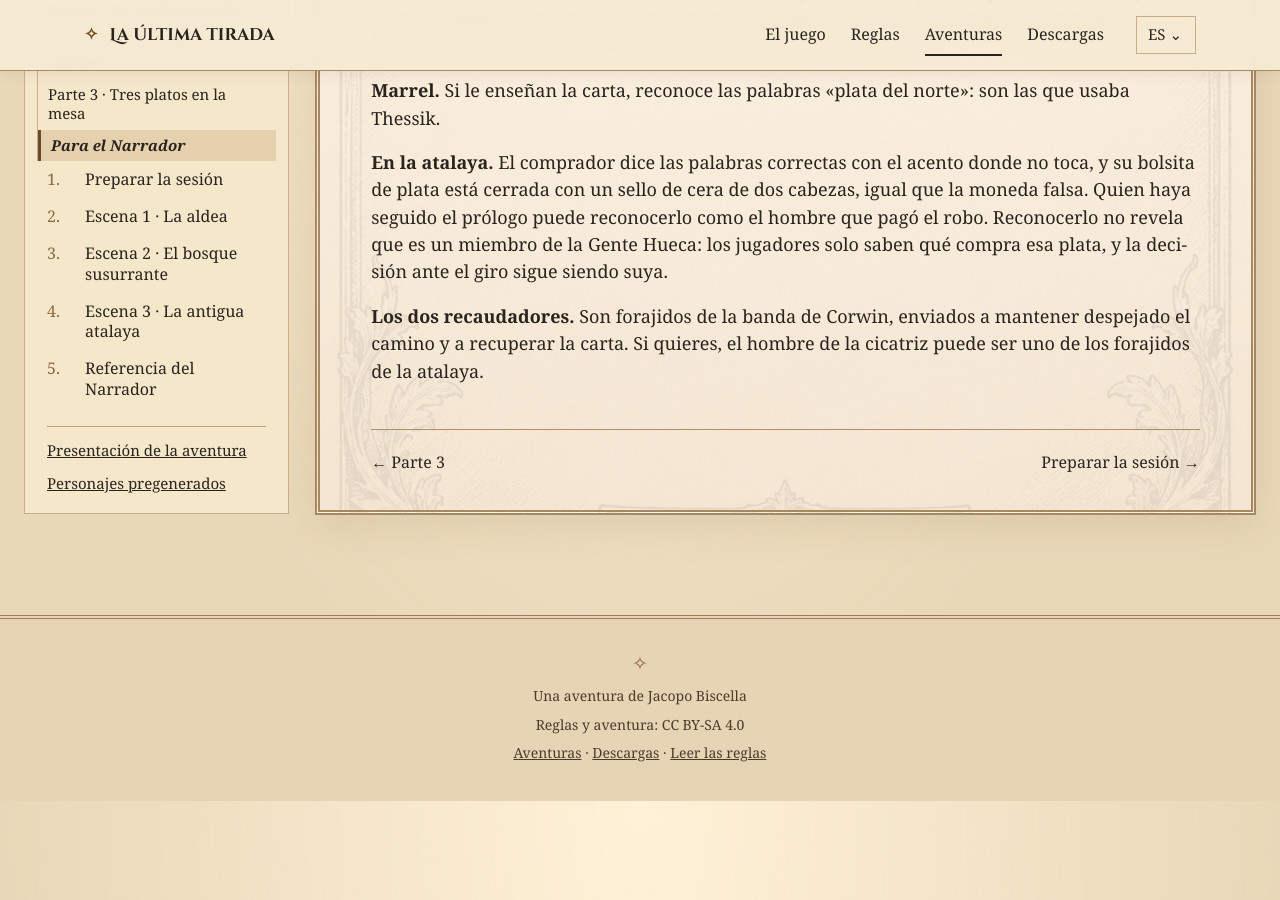
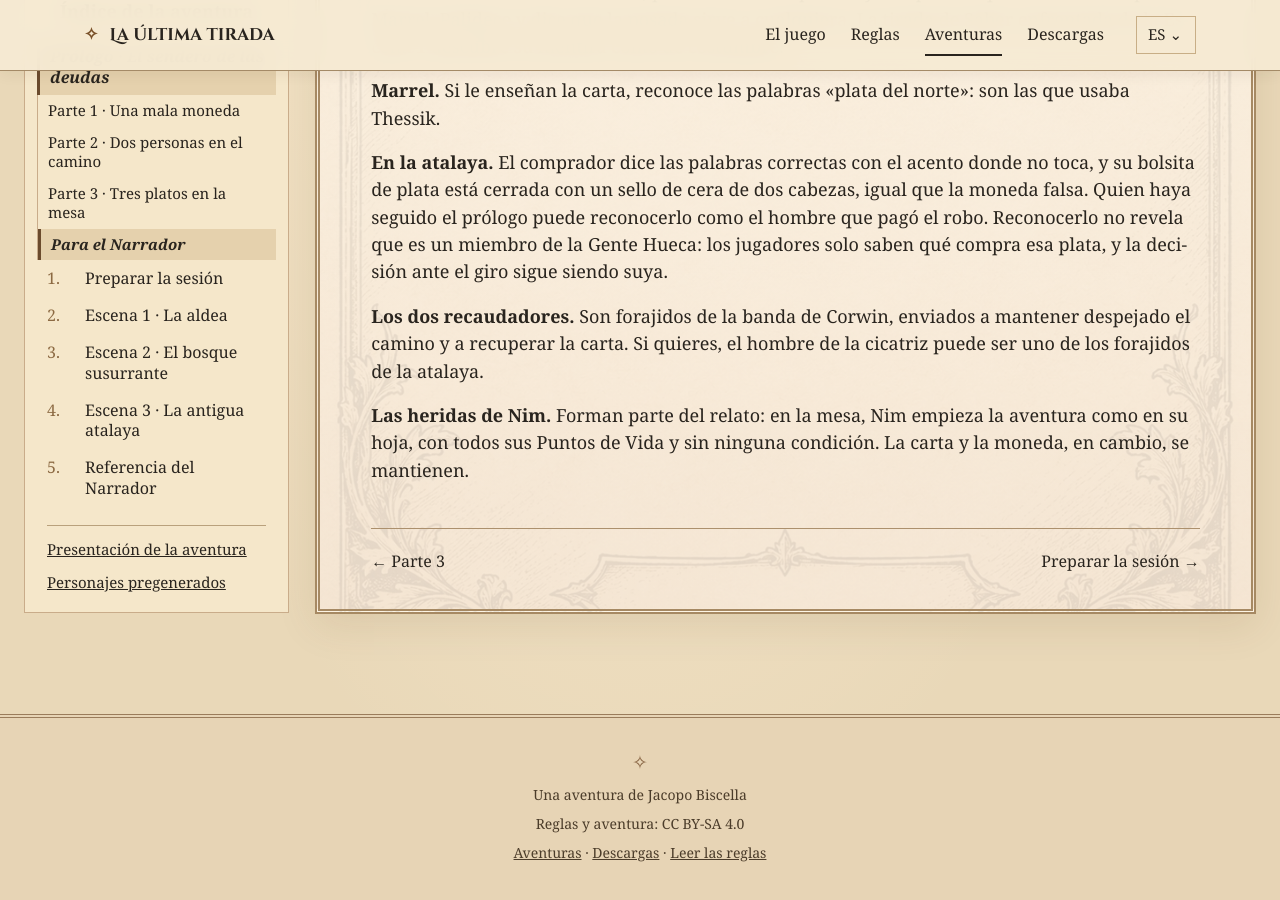
Before and after one commit to jbiscella/at-the-last-throw, a Jekyll site: the page built from docs/es/adventures/the-bell-of-hollow-hearth/prologue/04.html, in a window 1280 px wide and 900 px high, scrolled down 618 px. Built offline with Jekyll 4.4.1, drawn with Linux system fonts in a browser that asks for light colours; some web fonts are replaced.

Commit message:
Prologue: Nim's wounds do not carry into the adventure (review finding 1)
The combat box leaves Nim at 2 HP, Battered, with an injured shoulder, and the
story goes straight to the village, while her published sheet starts her at
4 HP. "For the Narrator" now says, in all six languages, that her wounds belong
to the story: at the table she starts the adventure as on her sheet, at full
Hit Points and with no condition; the letter and the coin carry over.

PDFs rebuilt in the pinned container: no overfull lines or missing glyphs, page
counts unchanged (EN 16, IT 15, FR 15, DE 16, ES 16, UK 15).

Co-Authored-By: Claude Opus 5.5 <noreply@anthropic.com>

```diff
--- a/docs/de/adventures/the-bell-of-hollow-hearth/prologue/04.html
+++ b/docs/de/adventures/the-bell-of-hollow-hearth/prologue/04.html
@@ -21,4 +21,5 @@ generated_from: "adventure/path-of-debts-de.tex"
 <p><strong>Marrel.</strong> Zeigt man ihm den Brief, erkennt er das Wort »Nordsilber« wieder: Genau so hat Thessik es gesagt.</p>
 <p><strong>Am Wachturm.</strong> Der Käufer sagt die richtigen Worte mit der Betonung an den falschen Stellen, und sein Silberbeutel ist mit einem Wachssiegel mit zwei Köpfen verschlossen, demselben wie auf der falschen Münze. Wer den Prolog verfolgt hat, kann in ihm den Mann erkennen, der für den Diebstahl bezahlt hat. Das Erkennen verrät nicht, dass er ein Wesen des Hohlen Volks ist: Die Spieler wissen nur, was dieses Silber kauft, und die Entscheidung bei der Wendung bleibt ihnen überlassen.</p>
 <p><strong>Die beiden Zöllner.</strong> Sie sind Räuber aus Corwins Bande, ausgeschickt, um die Straße frei zu halten und den Brief zurückzuholen. Wenn du willst, kann der Mann mit der Narbe einer der Räuber am Wachturm sein.</p>
+<p><strong>Nims Wunden.</strong> Sie gehören zur Erzählung: Am Tisch beginnt Nim das Abenteuer wie auf ihrem Bogen, mit allen Lebenspunkten und ohne Zustand. Der Brief und die Münze bleiben dagegen erhalten.</p>
 </section>
--- a/docs/en/adventures/the-bell-of-hollow-hearth/prologue/04.html
+++ b/docs/en/adventures/the-bell-of-hollow-hearth/prologue/04.html
@@ -21,4 +21,5 @@ generated_from: "adventure/path-of-debts-en.tex"
 <p><strong>Marrel.</strong> If he is shown the letter, he recognises the words “northern silver”: they are the ones Thessik used.</p>
 <p><strong>At the tower.</strong> The buyer says the right words with the stress in the wrong places, and his purse of silver is closed with a two-headed wax seal, the same as the false coin. Anyone who followed the prologue can recognise him as the man who paid for the theft. The recognition does not reveal that he is one of the Hollow Folk: the players only know what that silver buys, and the choice of the twist remains theirs.</p>
 <p><strong>The two toll-men.</strong> They are brigands from Corwin’s band, sent to keep the road clear and to get the letter back. If you like, the man with the scar can be one of the brigands at the tower.</p>
+<p><strong>Nim’s wounds.</strong> They belong to the story: at the table Nim starts the adventure as on her sheet, at full Hit Points and with no condition. The letter and the coin, on the other hand, carry over.</p>
 </section>
--- a/docs/es/adventures/the-bell-of-hollow-hearth/prologue/04.html
+++ b/docs/es/adventures/the-bell-of-hollow-hearth/prologue/04.html
@@ -21,4 +21,5 @@ generated_from: "adventure/path-of-debts-es.tex"
 <p><strong>Marrel.</strong> Si le enseñan la carta, reconoce las palabras «plata del norte»: son las que usaba Thessik.</p>
 <p><strong>En la atalaya.</strong> El comprador dice las palabras correctas con el acento donde no toca, y su bolsita de plata está cerrada con un sello de cera de dos cabezas, igual que la moneda falsa. Quien haya seguido el prólogo puede reconocerlo como el hombre que pagó el robo. Reconocerlo no revela que es un miembro de la Gente Hueca: los jugadores solo saben qué compra esa plata, y la decisión ante el giro sigue siendo suya.</p>
 <p><strong>Los dos recaudadores.</strong> Son forajidos de la banda de Corwin, enviados a mantener despejado el camino y a recuperar la carta. Si quieres, el hombre de la cicatriz puede ser uno de los forajidos de la atalaya.</p>
+<p><strong>Las heridas de Nim.</strong> Forman parte del relato: en la mesa, Nim empieza la aventura como en su hoja, con todos sus Puntos de Vida y sin ninguna condición. La carta y la moneda, en cambio, se mantienen.</p>
 </section>
--- a/docs/fr/adventures/the-bell-of-hollow-hearth/prologue/04.html
+++ b/docs/fr/adventures/the-bell-of-hollow-hearth/prologue/04.html
@@ -21,4 +21,5 @@ generated_from: "adventure/path-of-debts-fr.tex"
 <p><strong>Marrel.</strong> Si on lui montre la lettre, il reconnaît les mots « argent du Nord » : ce sont ceux qu’employait Thessik.</p>
 <p><strong>À la tour.</strong> L’acheteur dit les bons mots en appuyant sur les mauvaises syllabes, et sa bourse d’argent est fermée par un sceau de cire à deux têtes, le même que sur la fausse pièce. Ceux qui ont suivi le prologue peuvent reconnaître en lui l’homme qui a payé le vol. Cette reconnaissance ne révèle pas qu’il appartient au Peuple Creux : les joueurs savent seulement ce qu’achète cet argent, et le choix, au moment du retournement, reste le leur.</p>
 <p><strong>Les deux péagers.</strong> Ce sont des brigands de la bande de Corwin, envoyés pour garder la route dégagée et récupérer la lettre. Si vous le souhaitez, l’homme à la cicatrice peut être l’un des brigands de la tour.</p>
+<p><strong>Les blessures de Nim.</strong> Elles font partie du récit : à la table, Nim commence l’aventure comme sur sa fiche, avec tous ses Points de Vie et sans condition. La lettre et la pièce, elles, restent.</p>
 </section>
--- a/docs/it/adventures/the-bell-of-hollow-hearth/prologue/04.html
+++ b/docs/it/adventures/the-bell-of-hollow-hearth/prologue/04.html
@@ -21,4 +21,5 @@ generated_from: "adventure/path-of-debts-it.tex"
 <p><strong>Marrel.</strong> Se gli mostrano la lettera, riconosce le parole «argento del nord»: sono quelle che usava Thessik.</p>
 <p><strong>Alla torre.</strong> Il compratore dice le parole giuste con gli accenti sbagliati, e il suo sacchetto d’argento è chiuso da un sigillo di cera a due teste, lo stesso della moneta falsa. Chi ha seguito il prologo può riconoscerlo come l’uomo che ha pagato il furto. Il riconoscimento non rivela che appartiene al Popolo Cavo: i giocatori sanno soltanto che cosa compra quell’argento, e la scelta del colpo di scena resta loro.</p>
 <p><strong>I due esattori.</strong> Sono briganti della banda di Corwin, mandati a tenere libera la strada e a riprendersi la lettera. Se vuoi, l’uomo con la cicatrice può essere uno dei briganti della torre.</p>
+<p><strong>Le ferite di Nim.</strong> Fanno parte del racconto: al tavolo Nim comincia l’avventura come sulla sua scheda, con tutti i Punti Vita e senza condizioni. La lettera e la moneta, invece, restano.</p>
 </section>
--- a/docs/uk/adventures/the-bell-of-hollow-hearth/prologue/04.html
+++ b/docs/uk/adventures/the-bell-of-hollow-hearth/prologue/04.html
@@ -21,4 +21,5 @@ generated_from: "adventure/path-of-debts-uk.tex"
 <p><strong>Маррел.</strong> Якщо показати йому листа, він упізнає слова «північним сріблом»: саме так казав Тессік.</p>
 <p><strong>Біля вежі.</strong> Покупець вимовляє правильні слова з наголосами не там, де треба, а його мішечок срібла запечатаний восковою печаткою з двома головами — такою самою, як на фальшивій монеті. Той, хто стежив за прологом, може впізнати в ньому чоловіка, який заплатив за крадіжку. Упізнання не розкриває, що він — один із Порожніх: гравці знають лише, що купує це срібло, а вибір повороту лишається за ними.</p>
 <p><strong>Двоє митників.</strong> Це розбійники з Корвінової зграї, послані стежити, щоб дорога лишалася вільною, і повернути листа. Якщо хочеш, чоловік зі шрамом може бути одним із розбійників біля вежі.</p>
+<p><strong>Рани Нім.</strong> Вони — частина оповідання: за столом Нім починає пригоду так, як на її аркуші, з усіма Очками здоров’я і без жодного Стану. Лист і монета ж лишаються.</p>
 </section>
```
Also changed, not shown: 12 other files.
